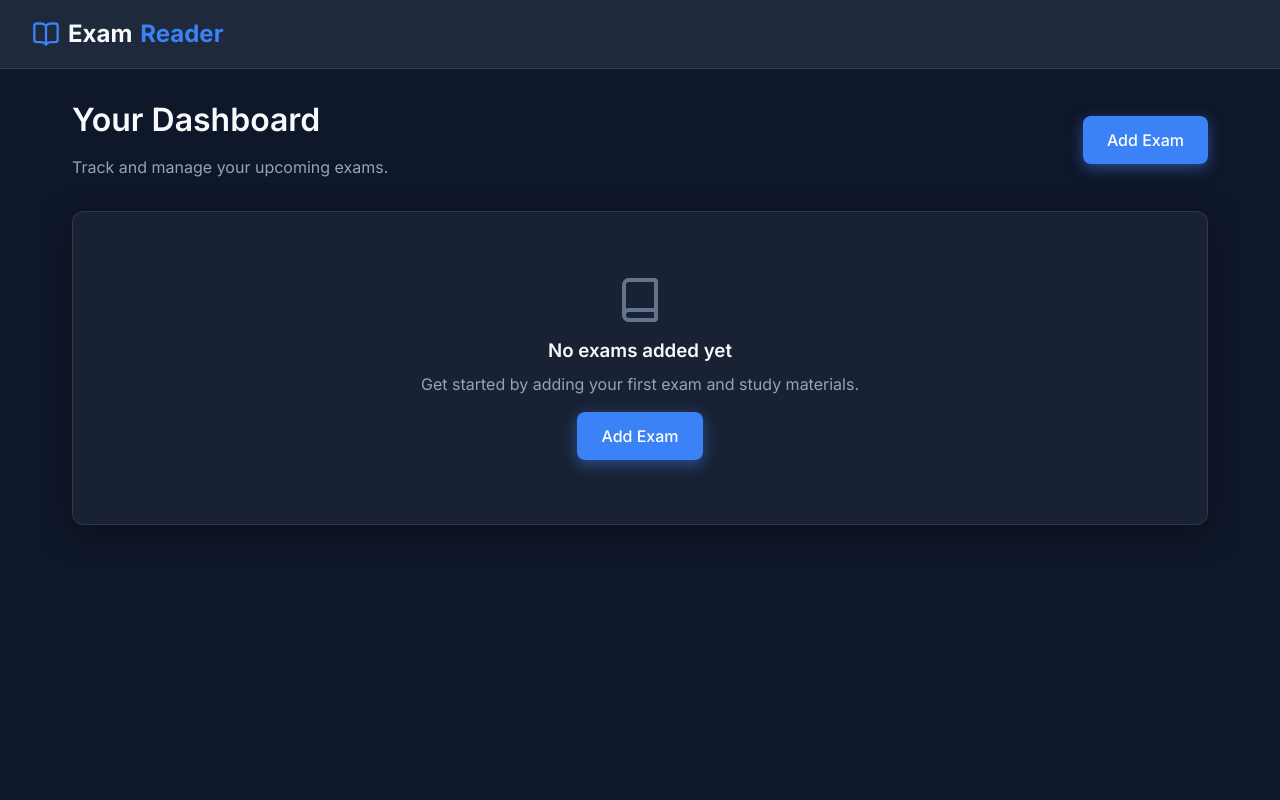
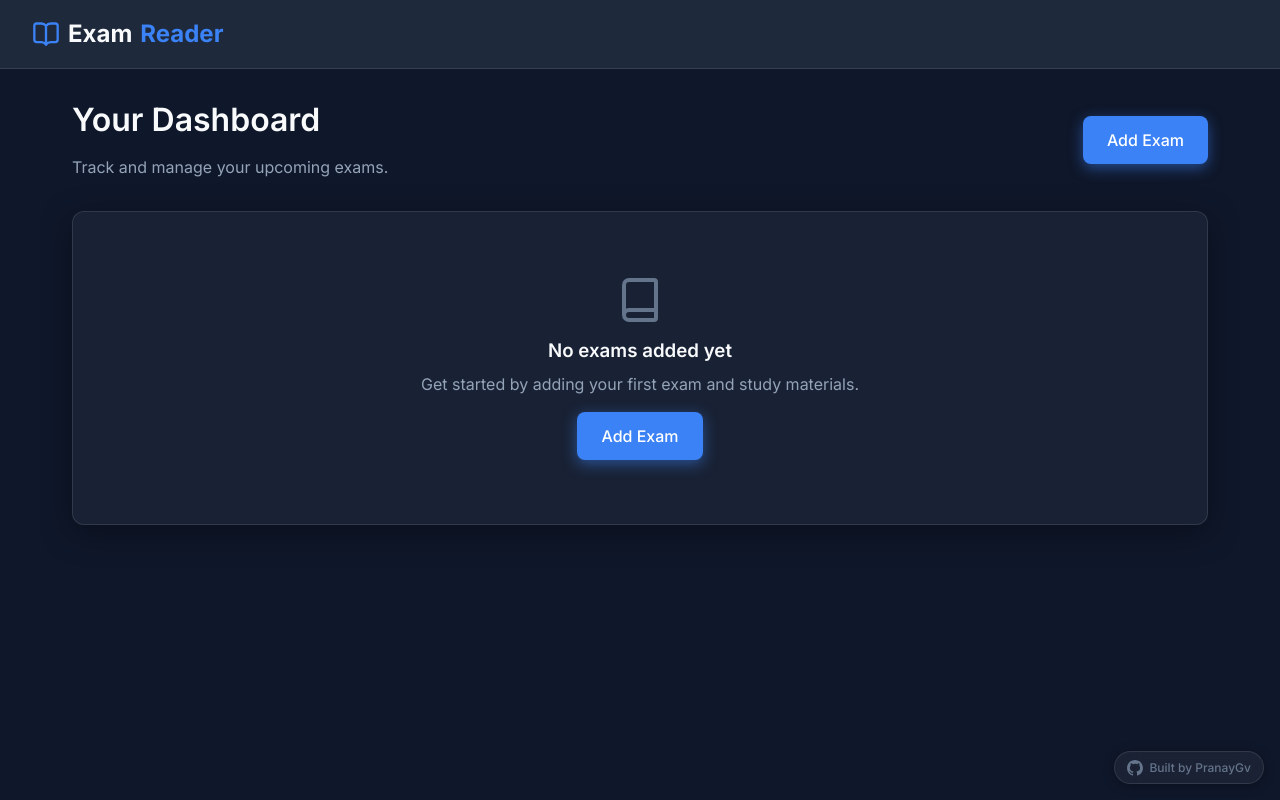
Before and after one commit to PranayGv/exam-reader, a React (Vite) app: page / in a window 1280 px wide. Built offline with nearby package versions, Linux system fonts and the light colour scheme.

Commit message:
Add GitHub watermark badge

```diff
--- a/src/App.css
+++ b/src/App.css
@@ -35,3 +35,32 @@
   overflow-y: auto;
   position: relative;
 }
+
+.watermark {
+  position: fixed;
+  bottom: 1rem;
+  right: 1rem;
+  z-index: 9999;
+  display: flex;
+  align-items: center;
+  gap: 0.4rem;
+  padding: 0.4rem 0.75rem;
+  background: rgba(255, 255, 255, 0.05);
+  backdrop-filter: blur(12px);
+  border: 1px solid rgba(255, 255, 255, 0.1);
+  border-radius: 999px;
+  color: var(--text-muted);
+  font-size: 0.75rem;
+  font-weight: 500;
+  text-decoration: none;
+  transition: all 0.2s ease;
+  box-shadow: 0 2px 12px rgba(0,0,0,0.3);
+}
+
+.watermark:hover {
+  color: var(--text-primary);
+  background: rgba(255, 255, 255, 0.1);
+  border-color: var(--accent-primary);
+  box-shadow: 0 0 12px rgba(99, 102, 241, 0.3);
+  transform: translateY(-2px);
+}
--- a/src/App.jsx
+++ b/src/App.jsx
@@ -24,6 +24,16 @@
             <Route path="/exam/:id" element={<StudyWorkspace />} />
           </Routes>
         </main>
+
+        <a
+          href="https://github.com/PranayGv"
+          target="_blank"
+          rel="noopener noreferrer"
+          className="watermark"
+        >
+          <svg xmlns="http://www.w3.org/2000/svg" width="16" height="16" viewBox="0 0 24 24" fill="currentColor"><path d="M12 0C5.374 0 0 5.373 0 12c0 5.302 3.438 9.8 8.207 11.387.599.111.793-.261.793-.577v-2.234c-3.338.726-4.033-1.416-4.033-1.416-.546-1.387-1.333-1.756-1.333-1.756-1.089-.745.083-.729.083-.729 1.205.084 1.839 1.237 1.839 1.237 1.07 1.834 2.807 1.304 3.492.997.107-.775.418-1.305.762-1.604-2.665-.305-5.467-1.334-5.467-5.931 0-1.311.469-2.381 1.236-3.221-.124-.303-.535-1.524.117-3.176 0 0 1.008-.322 3.301 1.23A11.509 11.509 0 0 1 12 5.803c1.02.005 2.047.138 3.006.404 2.291-1.552 3.297-1.23 3.297-1.23.653 1.653.242 2.874.118 3.176.77.84 1.235 1.911 1.235 3.221 0 4.609-2.807 5.624-5.479 5.921.43.372.823 1.102.823 2.222v3.293c0 .319.192.694.801.576C20.566 21.797 24 17.3 24 12c0-6.627-5.373-12-12-12z"/></svg>
+          Built by PranayGv
+        </a>
       </div>
     </Router>
   );
```
